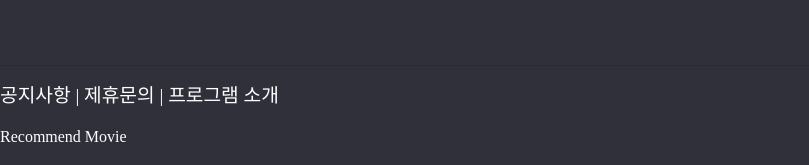
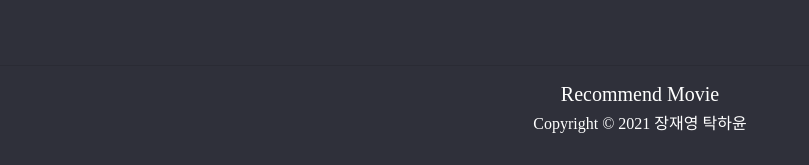
Before and after one commit to wkd-woo/RecommendMovies, a Django app: page /accounts/create/ in a window 1280 px wide. Shown: the part 778-943 px from the top of the page, without its empty margins (0-809 px from the left). Before the commit the page ends 920 px from the top, so only its background shows below. Run offline with Django 3.2, Linux system fonts and the light colour scheme; some libraries are stand-ins or nearby versions; some web fonts are replaced.

Commit message:
copyright add

```diff
--- a/rmapp/templates/footer.html
+++ b/rmapp/templates/footer.html
@@ -1,11 +1,12 @@
-<div class="RM_footer">
-    <div class="RM_footer_button">
-        <span>공지사항</span> |
-        <span>제휴문의</span> |
-        <span>프로그램 소개</span>
-
+<footer style="text-align: center">
+    <div class="RM_footer" style="text-align: center">
+        <div style="margin-top: 1rem;">
+            <h5 class="RM_logo">Recommend Movie</h5>
+        </div>
     </div>
-    <div style="margin-top: 1rem;">
-        <h6 class="RM_logo">Recommend Movie</h6>
+    <div class="RM_copyright" style="margin-bottom: 2rem;">
+        <h6>
+            Copyright © 2021 장재영 탁하윤
+        </h6>
     </div>
-</div>
+</footer>
--- a/rmapp/templates/head.html
+++ b/rmapp/templates/head.html
@@ -27,24 +27,24 @@
 
     <style>
         @font-face{
-            font-family: 'NanumSquareR';
-            src: local('NanumSquareR'),
-            url("{% static 'fonts/NanumSquareR.ttf' %}") format("opentype");
+            font-family: 'NanumSquare_acR';
+            src: local('NanumSquare_acR'),
+            url("{% static 'fonts/NanumSquare_acR.ttf' %}") format("opentype");
         }
         @font-face{
-            font-family: 'NanumSquareL';
-            src: local('NanumSquareL'),
-            url("{% static 'fonts/NanumSquareL.ttf' %}") format("opentype");
+            font-family: 'NanumSquare_acL';
+            src: local('NanumSquare_acL'),
+            url("{% static 'fonts/NanumSquare_acL.ttf' %}") format("opentype");
         }
         @font-face{
-            font-family: 'NanumSquareB';
-            src: local('NanumSquareB'),
-            url("{% static 'fonts/NanumSquareB.ttf' %}") format("opentype");
+            font-family: 'NanumSquare_acB';
+            src: local('NanumSquare_acB'),
+            url("{% static 'fonts/NanumSquare_acB.ttf' %}") format("opentype");
         }
         @font-face{
-            font-family: 'NanumSquareEB';
-            src: local('NanumSquareEB'),
-            url("{% static 'fonts/NanumSquareEB.ttf' %}") format("opentype");
+            font-family: 'NanumSquare_acEB';
+            src: local('NanumSquare_acEB'),
+            url("{% static 'fonts/NanumSquare_acEB.ttf' %}") format("opentype");
         }
 
     </style>
```
